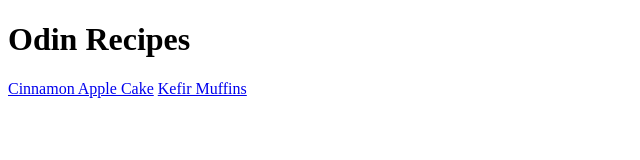
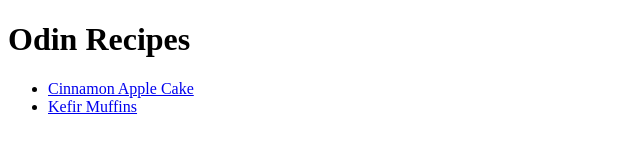
Before and after one commit to aquaticjaybird/odin-recipes, a plain HTML site: page index.html in a window 1280 px wide. Shown: the whole page, without its empty margins (0-640 px from the left). Drawn offline with Linux system fonts and the light colour scheme.

Commit message:
Put recipe links into unordered list

```diff
--- a/index.html
+++ b/index.html
@@ -7,7 +7,9 @@
 
     <body>
         <h1>Odin Recipes</h1>
-        <a href="./recipes/cinnamon-apple-cake.html">Cinnamon Apple Cake</a>
-        <a href="./recipes/kefir-muffins.html">Kefir Muffins</a>
+        <ul>
+            <li><a href="./recipes/cinnamon-apple-cake.html">Cinnamon Apple Cake</a></li>
+            <li><a href="./recipes/kefir-muffins.html">Kefir Muffins</a></li>
+        </ul>
     </body>
 </html>
```
